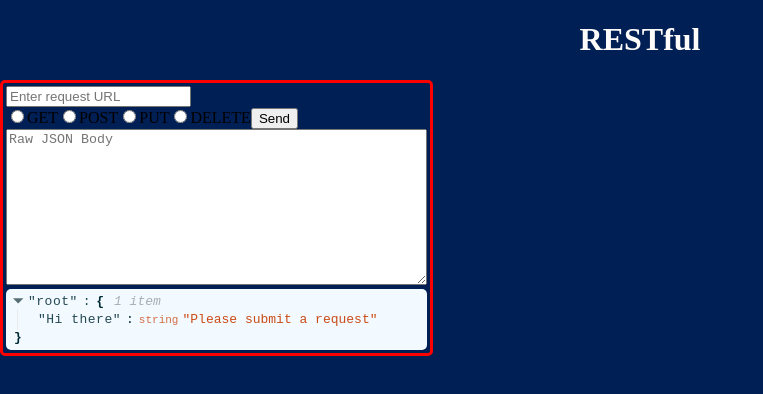
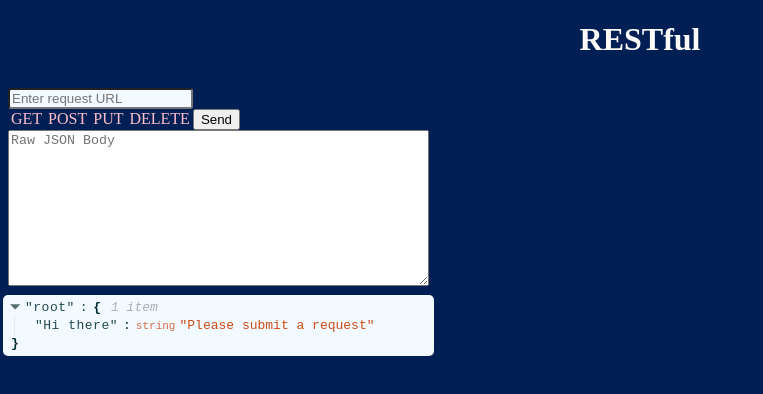
Before and after one commit to bryanakitchen/RESTful, a React app: page / in a window 1280 px wide. Shown: the top 394 px of the page, without its empty margins (0-763 px from the left). Built offline with nearby package versions, Linux system fonts and the light colour scheme.

Commit message:
fixing wrapping issue found on history

```diff
--- a/src/components/history/History.jsx
+++ b/src/components/history/History.jsx
@@ -12,25 +12,26 @@ const HistoryDiv = styled.div`
 const HistoryHeader = styled.p`
   text-align: center;
   font-size: 18px;
-  margin: 3px;
+  margin: 3px 3px 6px 3px;
   color: #DEE4F7;
 `;
-// 1282A2  FEFCFB  EBF5FE
+
 const HistoryBody = styled.span`
   display: flex;
-  flex-direction: row;
+  flex-direction: column;
   justify-content: flex-start;
-  border: 1px solid #034078;
-  border-radius: 8px;
-  background: #0A1128;
   color: #1282A2;
-`;
+  margin: 10px;
+  `;
+  // background: #0A1128;
 
-const ListItem = styled.span`
+  const ListItem = styled.span`
   word-wrap: break-word;
   padding: .3rem;
   margin: 3px;
   max-width: 90%;
+  border: 1px solid #034078;
+  border-radius: 8px;
 `;
 
 const History = ({ history }) => {
--- a/src/components/request/Request.jsx
+++ b/src/components/request/Request.jsx
@@ -1,12 +1,41 @@
 import React from 'react';
 import PropTypes from 'prop-types';
+import styled from 'styled-components';
+
+// border: solid 1px #F2F9FF;
+const TheForm = styled.form`
+  padding: 5px;
+  border-radius: 5px;
+`;
+
+const URLInput = styled.input`
+  background: #F2F9FF;
+  border-radius: 3px;
+`;
+
+const Labels = styled.label`
+color: pink;
+margin: 3px;
+
+`;
+
+const Radio = styled.input`
+  display: none;
+  $:checked + ${Labels} {
+    background: yellow;
+  }
+`;
+
+// height: 0;
+// width: 0;
+// margin-left: 0;
 
 const Request = ({ onChange, onSubmit, url, method, body }) => {
   return (
     <>
-      <form onSubmit={onSubmit} >
+      <TheForm onSubmit={onSubmit} >
 
-        <input
+        <URLInput
           type="text"
           placeholder="Enter request URL"
           name="url"
@@ -14,37 +43,41 @@ const Request = ({ onChange, onSubmit, url, method, body }) => {
           onChange={onChange} />
 
         <div>
-          <input
+          <Radio
+            id="get"
             type="radio"
             name="method"
             value="get"
             checked={method === 'get'}
             onChange={onChange} />
-          <label htmlFor="get">GET</label>
+          <Labels htmlFor="get">GET</Labels>
 
-          <input
+          <Radio
+            id="post"
             type="radio"
             name="method"
             value="post"
             checked={method === 'post'}
             onChange={onChange} />
-          <label htmlFor="post">POST</label>
+          <Labels htmlFor="post">POST</Labels>
 
-          <input
+          <Radio
+            id="put"
             type="radio"
             name="method"
             value="put"
             checked={method === 'put'}
             onChange={onChange} />
-          <label htmlFor="put">PUT</label>
+          <Labels htmlFor="put">PUT</Labels>
 
-          <input
+          <Radio
+            id="delete"
             type="radio"
             name="method"
             value="delete"
             checked={method === 'delete'}
             onChange={onChange} />
-          <label htmlFor="delete">DELETE</label>
+          <Labels htmlFor="delete">DELETE</Labels>
 
           <button>Send</button>
         </div>
@@ -56,7 +89,7 @@ const Request = ({ onChange, onSubmit, url, method, body }) => {
           name="body"
           value={body}
           onChange={onChange} ></textarea>
-      </form>
+      </TheForm>
     </>
   );
 };
--- a/src/containers/RESTy.jsx
+++ b/src/containers/RESTy.jsx
@@ -10,7 +10,6 @@ const ContainerDiv = styled.div`
 `;
 
 const ResDiv = styled.div`
-  border: 3px solid red;
   border-radius: 5px;
   padding: 3px;
 `;
```
